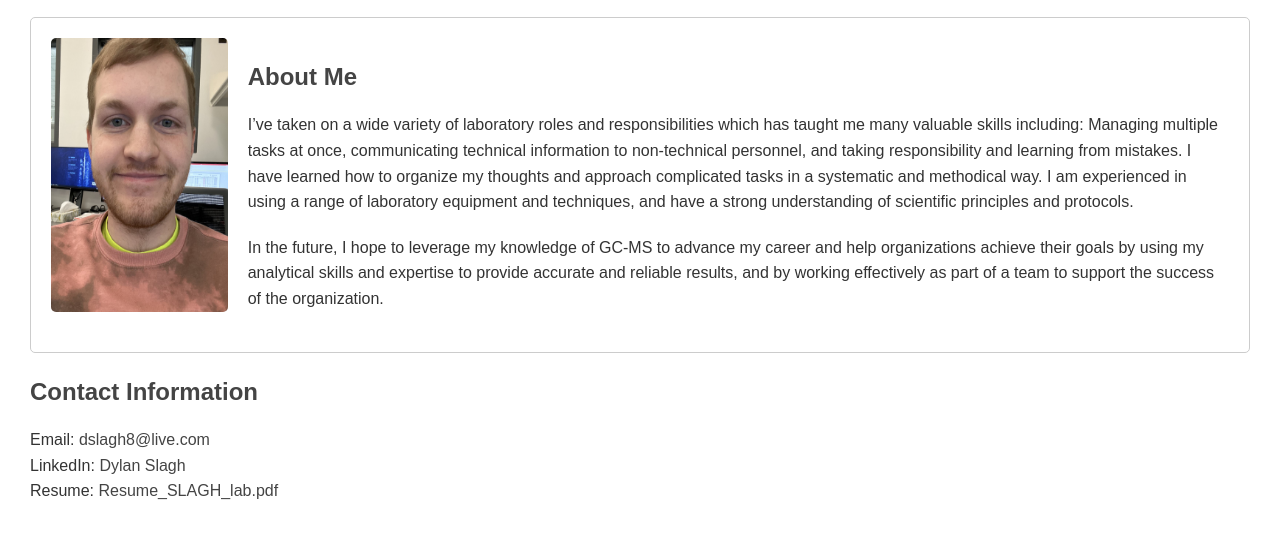
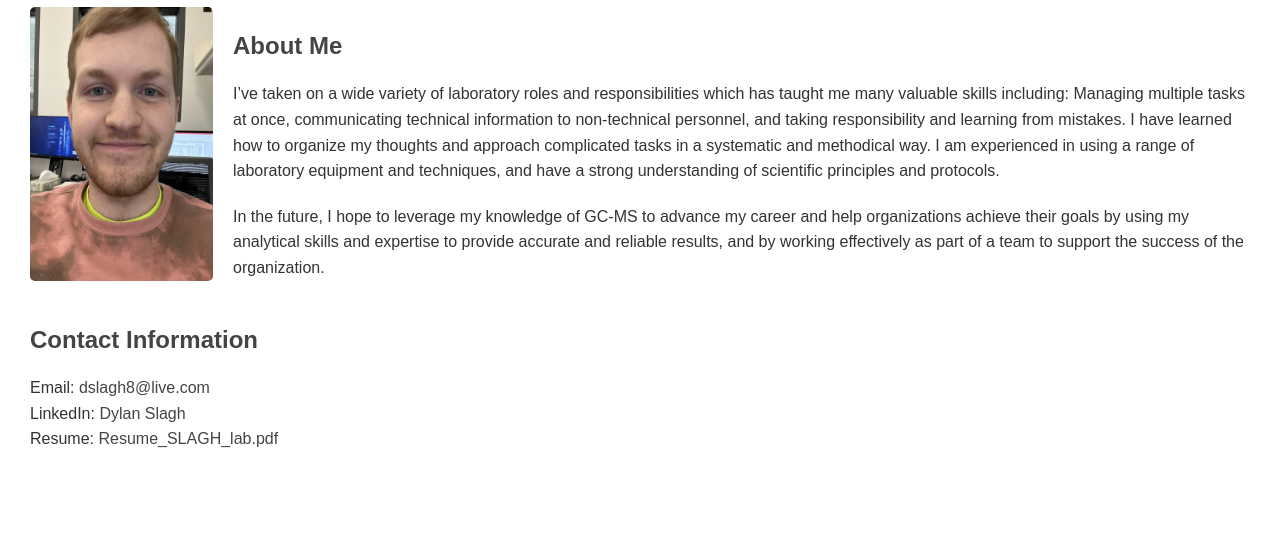
Before and after one commit to dylanslagh/personal-website, a plain HTML site: page index.html in a window 1280 px wide. Shown: the part 84-622 px from the top of the page. Drawn offline with Linux system fonts and the light colour scheme.

Commit message:
Update index.html

```diff
--- a/index.html
+++ b/index.html
@@ -33,7 +33,7 @@
             color: #000;
             text-decoration: underline;
         }
-        .about-section, .contact-section {
+        .content-section {
             padding: 20px;
             margin: 20px 0;
             border: 1px solid #ccc;
```
